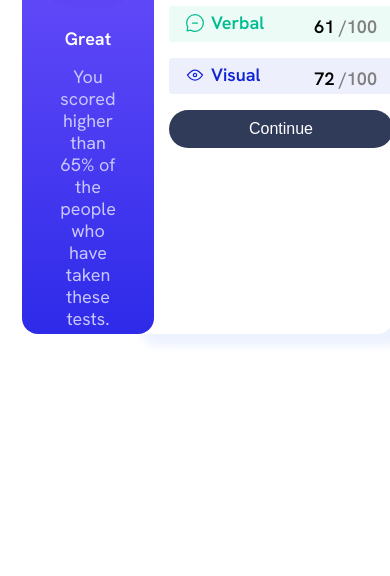
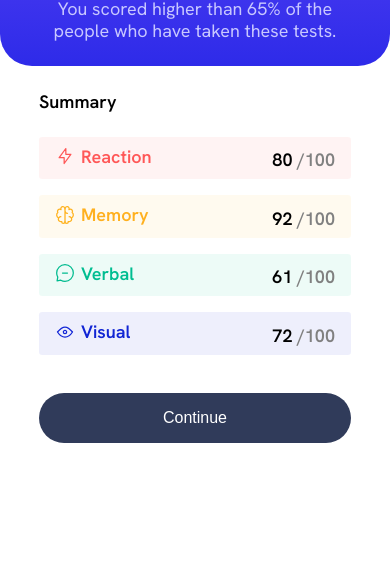
Before and after one commit to mrfaizanshariff/front-end-mentor-Feb-Challenge-Newbie, a plain HTML site: page index.html in a window 390 px wide. Shown: the part 268-844 px from the top of the page. Drawn offline with Linux system fonts and the light colour scheme; a web font is replaced by a local one.

Commit message:
mobile version

```diff
--- a/styles.css
+++ b/styles.css
@@ -154,7 +154,7 @@ p{
   font-size: 16px;
   color: white;
   border-radius: 2rem;
-  padding:0.6rem 1.5rem;
+  padding:1rem 1.5rem;
   background-color: var(--Darkgrayblue);
   border: none;
   }
@@ -162,3 +162,60 @@ p{
   button:hover{
   background-image: linear-gradient(to bottom, var(--Lightslatebluebackground) , var(--Lightroyalbluebackground))
   }
+
+  @media screen and (max-width:1158px){
+    main{
+      flex-direction: column;
+      align-items: center;
+      height: 100vh;
+    }
+    .summary-container{
+      align-items: center;
+      margin: auto;
+      box-shadow: none;
+      padding: 0;
+      flex: 1;
+      border-radius: none;
+    }
+
+    .score-container{
+      width: 50%;
+    }
+  }
+  /* Mobile Version */
+  @media screen and (max-width:768px) {
+    main{
+      display: flex;
+      flex-direction: column;
+      height: 100vh;
+      margin: 0;
+    }
+
+    .summary-container{
+      align-items: flex-start;
+      margin: auto;
+      box-shadow: none;
+      padding: 0;
+      flex: 1;
+      border-radius: none;
+    }
+    .score-container{
+      width: 100%;
+      right: 0;
+      border-bottom-right-radius: 2rem ;
+      border-top-right-radius: 0;
+      border-top-left-radius: 0;
+      border-bottom-left-radius: 2rem;
+      flex: 0;
+      padding: 0.5rem 0;
+    }
+    .card{
+      width: 17.5rem;
+      padding: 0.5rem 1rem;
+    }
+    button{
+      width: 19.5rem;
+      margin: 1.4rem 0;
+    }
+
+  }
```
